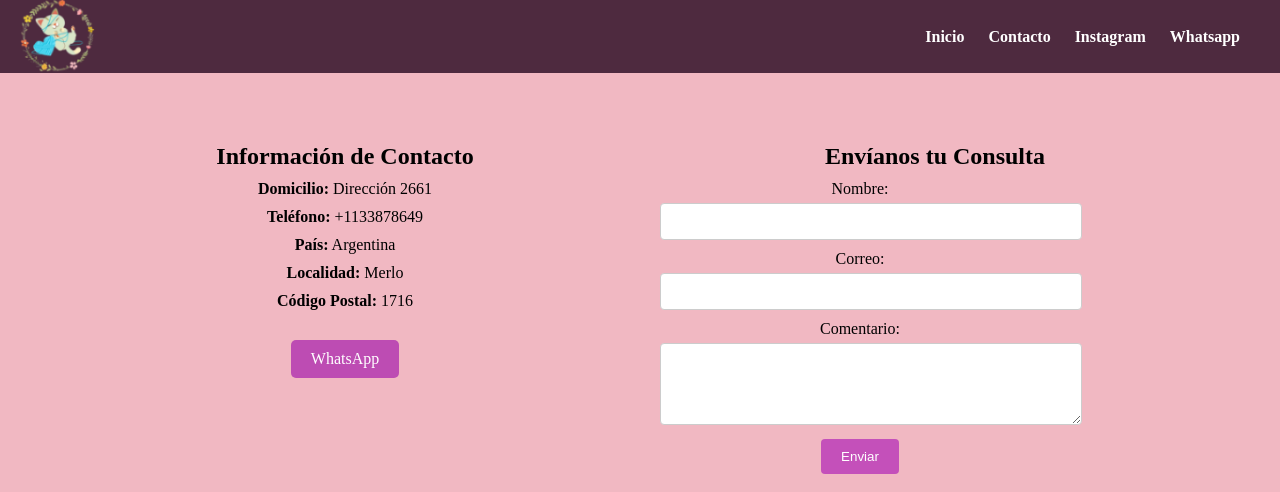
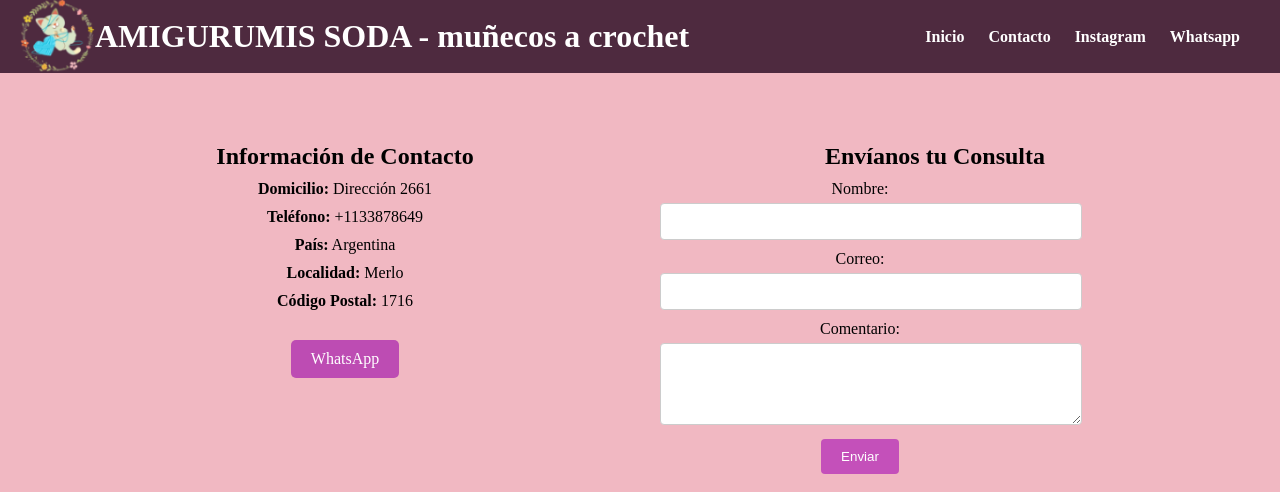
Before and after one commit to aixandez/ProgramacionWebUnoPrimeraEntrega, a plain HTML site: page contacto.html in a window 1280 px wide. Shown: the top 492 px of the page. Drawn offline with Linux system fonts and the light colour scheme.

Commit message:
Update contacto.html

```diff
--- a/contacto.html
+++ b/contacto.html
@@ -11,6 +11,7 @@
     <header>
         <div class="logo">
             <img src="logo2.png" alt="Logo de Sodamigurumis">
+            <h1>AMIGURUMIS SODA - muñecos a crochet</h1>
         </div>
         <nav>
             <ul>
```
